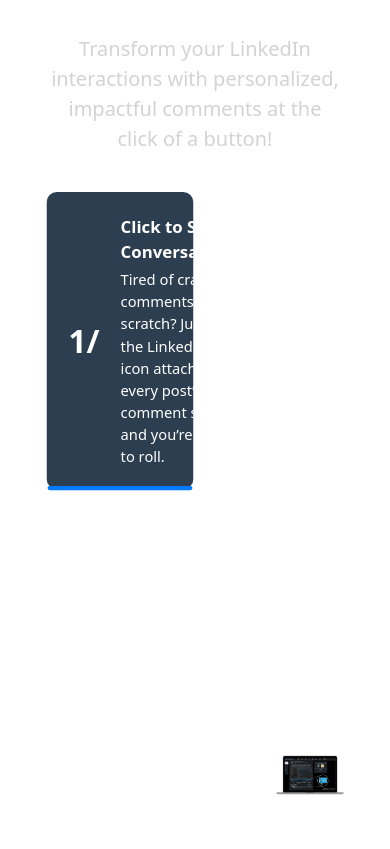
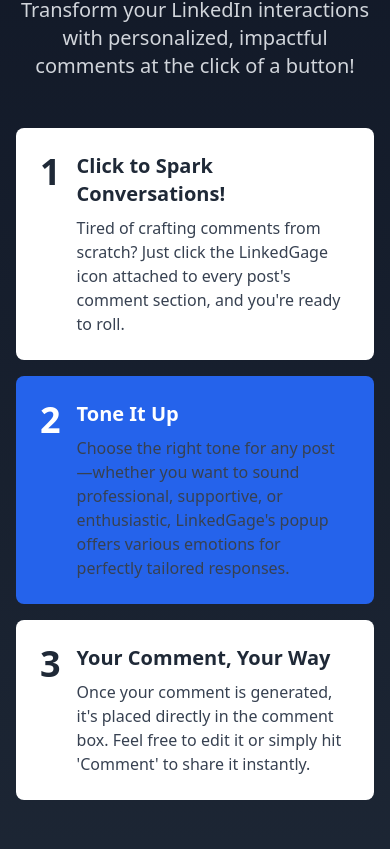
Before and after one commit to jahirulalam42/Landing_Page, a React (Create React App) app: page / in a window 390 px wide. Shown: the part 2175-3024 px from the top of the page. Built offline with nearby package versions, Linux system fonts and the light colour scheme.

Commit message:
Added responsiveness in NewSlider and ReviewCard

```diff
--- a/package.json
+++ b/package.json
@@ -7,8 +7,11 @@
     "@testing-library/react": "^13.4.0",
     "@testing-library/user-event": "^13.5.0",
     "d3": "^7.9.0",
+    "framer-motion": "^11.11.10",
+    "lucide-react": "^0.453.0",
     "react": "^18.3.1",
     "react-dom": "^18.3.1",
+    "react-icons": "^5.3.0",
     "react-router-dom": "^6.27.0",
     "react-scripts": "5.0.1",
     "react-slick": "^0.30.2",
--- /dev/null
+++ b/src/components/home/Button.jsx
@@ -0,0 +1,33 @@
+import React from "react";
+import { FiChevronLeft, FiChevronRight } from "react-icons/fi"; // Import icons
+
+const Button = ({ swiperRef, isBeginning, isEnd }) => {
+  return (
+    <div className="absolute top-1/2 transform -translate-y-1/2 z-20 flex justify-between w-full px-4">
+      <button
+        onClick={() => swiperRef.current.swiper.slidePrev()}
+        className={`flex items-center justify-center h-12 w-12 rounded-full bg-white text-gray-800 shadow-lg transition-all duration-300 ease-in-out hover:bg-gray-300 focus:outline-none focus:ring-2 focus:ring-gray-500 ${
+          isBeginning ? "opacity-50 cursor-not-allowed" : ""
+        }`}
+        disabled={isBeginning}
+        aria-label="Previous slide"
+        style={{ marginLeft: "-32px" }} // Move left button further left
+      >
+        <FiChevronLeft className="h-6 w-6" />
+      </button>
+      <button
+        onClick={() => swiperRef.current.swiper.slideNext()}
+        className={`flex items-center justify-center h-12 w-12 rounded-full bg-white text-gray-800 shadow-lg transition-all duration-300 ease-in-out hover:bg-gray-300 focus:outline-none focus:ring-2 focus:ring-gray-500 ${
+          isEnd ? "opacity-50 cursor-not-allowed" : ""
+        }`}
+        disabled={isEnd}
+        aria-label="Next slide"
+        style={{ marginRight: "6px" }} // Move right button further left
+      >
+        <FiChevronRight className="h-6 w-6" />
+      </button>
+    </div>
+  );
+};
+
+export default Button;
--- a/src/components/home/NewSlider.jsx
+++ b/src/components/home/NewSlider.jsx
@@ -1,156 +1,109 @@
-import React, { useState, useEffect } from 'react';
-
-// Import images as specified
-import img1 from '../../images/1.png';
-import img2 from '../../images/2.png';
-import img3 from '../../images/3.png';
+import React, { useState, useEffect } from "react";
+import img1 from "../../images/1.png";
+import img2 from "../../images/2.png";
+import img3 from "../../images/3.png";
 
 const content = [
-  { title: "Click to Spark Conversations!", description: "Tired of crafting comments from scratch? Just click the LinkedGage icon attached to every post’s comment section, and you’re ready to roll.", img: img1 },
-  { title: "Tone It Up", description: "Choose the right tone for any post—whether you want to sound professional, supportive, or enthusiastic, LinkedGage’s popup offers various emotions for perfectly tailored responses.", img: img2 },
-  { title: "Your Comment, Your Way", description: "Once your comment is generated, it’s placed directly in the comment box. Feel free to edit it or simply hit ‘Comment’ to share it instantly.", img: img3 }
+  {
+    title: "Click to Spark Conversations!",
+    description:
+      "Tired of crafting comments from scratch? Just click the LinkedGage icon attached to every post's comment section, and you're ready to roll.",
+    img: img1,
+  },
+  {
+    title: "Tone It Up",
+    description:
+      "Choose the right tone for any post—whether you want to sound professional, supportive, or enthusiastic, LinkedGage's popup offers various emotions for perfectly tailored responses.",
+    img: img2,
+  },
+  {
+    title: "Your Comment, Your Way",
+    description:
+      "Once your comment is generated, it's placed directly in the comment box. Feel free to edit it or simply hit 'Comment' to share it instantly.",
+    img: img3,
+  },
 ];
 
-function NewSlider() {
-  const [selectedImage, setSelectedImage] = useState(content[0].img);
+export default function NewSlider() {
   const [selectedIndex, setSelectedIndex] = useState(0);
-  const [imageLoaded, setImageLoaded] = useState(false);
+  const [fadeIn, setFadeIn] = useState(true); // Initial fade-in set to true
 
   useEffect(() => {
-    setImageLoaded(false);
-  }, [selectedImage]);
+    const timer = setInterval(() => {
+      setFadeIn(false); // Start fading out
+      setTimeout(() => {
+        setSelectedIndex((prevIndex) => (prevIndex + 1) % content.length);
+        setFadeIn(true); // Start fading in after image has changed
+      }, 300); // Wait for fade-out duration before changing image
+    }, 5000);
+    return () => clearInterval(timer);
+  }, []);
 
-  const handleImageLoad = () => {
-    setImageLoaded(true);
-  };
-
-  const divStyle = (index) => ({
-    padding: '20px 20px',
-    border: '1px solid transparent',
-    borderRadius: '10px',
-    backgroundColor: selectedIndex === index ? '#2c3e50' : 'transparent',
-    color: 'white',
-    cursor: 'pointer',
-    marginBottom: '10px',
-    transition: 'transform 0.3s ease-in-out, background-color 0.3s ease-in-out',
-    transform: selectedIndex === index ? 'scale(1.05)' : 'scale(1)',
-    display: 'flex',
-    alignItems: 'center',
-    position: 'relative',
-    minHeight: '100px',
-  });
-
-  const numberContainerStyle = {
-    fontWeight: 'bold',
-    fontSize: '30px',
-    marginRight: '20px',
-    color: '#ffffff',
-  };
-
-  const lineStyle = {
-    height: '4px',
-    width: '100%',
-    backgroundColor: '#007bff',
-    position: 'absolute',
-    bottom: '-2px',
-    left: '0',
-    borderRadius: '2px',
-  };
-
-  const containerStyle = {
-    display: 'flex',
-    justifyContent: 'center',
-    alignItems: 'center',
-    minHeight: '100vh',
-    padding: '0 50px',
-    flexDirection: 'column', // Align items vertically for the heading and content
-  };
-
-  const columnStyle = {
-    display: 'flex',
-    flexDirection: 'column',
-    width: '50%',
-    marginRight: '80px',
-    padding: '5px',
-  };
-
-  const imageContainerStyle = {
-    width: '50%',
-    display: 'flex',
-    justifyContent: 'center',
-    alignItems: 'center',
-  };
-
-  const imageStyle = {
-    transition: 'opacity 0.5s ease-in-out',
-    opacity: imageLoaded ? 1 : 0,
-    width: '100%',
-    height: 'auto',
-  };
-
-  const headingStyle = {
-    textAlign: 'center',
-    fontSize: '2.5em', // Adjust size to match the design
-    color: '#ffffff',
-    fontWeight: 'bold',
-    marginBottom: '10px',
-  };
-
-  const subheadingStyle = {
-    textAlign: 'center',
-    fontSize: '1.25em',
-    color: '#d3d3d3',
-    marginBottom: '40px',
+  const handleContentChange = (index) => {
+    if (index !== selectedIndex) {
+      setFadeIn(false); // Start fading out
+      setTimeout(() => {
+        setSelectedIndex(index); // Change the image
+        setFadeIn(true); // Start fading in
+      }, 300); // Wait for fade-out duration before fading in new image
+    }
   };
 
   return (
-    <div style={containerStyle}>
-      {/* Heading Section */}
-      <div>
-        <h1 style={headingStyle}>Engage in a Snap: Click, Engage, Done!</h1>
-        <p style={subheadingStyle}>
-          Transform your LinkedIn interactions with personalized, impactful comments at the click of a button!
+    <section className="bg-gradient-to-b from-gray-900 to-gray-800 py-16 px-4">
+      <div className="max-w-7xl mx-auto">
+        <div className="text-center mb-12">
+          <h2 className="text-3xl md:text-4xl font-bold text-white mb-4">
+            Engage in a Snap: Click, Engage, Done!
+          </h2>
+          <p className="text-xl text-gray-300">
+            Transform your LinkedIn interactions with personalized, impactful
+            comments at the click of a button!
           </p>
         </div>
 
-      {/* Content Section */}
-      <div style={{ display: 'flex' }}>
-        <div style={columnStyle}>
+        <div className="flex flex-col lg:flex-row items-center justify-between gap-12">
+          <div className="w-full lg:w-1/2 space-y-4">
             {content.map((item, index) => (
-            <div key={index}
-                 style={divStyle(index)}
-                 onClick={() => {
-                   setSelectedImage(item.img);
-                   setSelectedIndex(index);
-                 }}
+              <div
+                key={index}
+                className={`cursor-pointer transition-all duration-300 p-6 rounded-lg ${
+                  selectedIndex === index
+                    ? "bg-blue-600 text-white"
+                    : "bg-white hover:bg-blue-100"
+                }`}
+                onClick={() => handleContentChange(index)}
+                onKeyDown={(e) =>
+                  e.key === "Enter" && handleContentChange(index)
+                }
+                tabIndex={0}
                 role="button"
-                 tabIndex={0}
-                 onKeyPress={(e) => {
-                   if (e.key === 'Enter') {
-                     setSelectedImage(item.img);
-                     setSelectedIndex(index);
-                   }
-                 }}>
-              {selectedIndex === index && <div style={lineStyle}></div>}
-              <div style={numberContainerStyle}>{`${index + 1}/`}</div>
+                aria-pressed={selectedIndex === index}
+              >
+                <div className="flex items-start gap-4">
+                  <div className="text-4xl font-bold">{index + 1}</div>
                   <div>
-                <div style={{ fontWeight: 'bold', fontSize: '16px', marginBottom: '4px' }}>{item.title}</div>
-                <div style={{ fontSize: '14px' }}>{item.description}</div>
+                    <h3 className="text-xl font-semibold mb-2">{item.title}</h3>
+                    <p className="text-gray-700">{item.description}</p>
+                  </div>
                 </div>
               </div>
             ))}
           </div>
-        <div style={imageContainerStyle}>
+
+          <div className="w-full lg:w-1/2">
+            <div className="relative aspect-video">
               <img
-            src={selectedImage}
+                src={content[selectedIndex].img}
                 alt={content[selectedIndex].title}
-            style={imageStyle}
-            onLoad={handleImageLoad}
+                className={`object-contain w-full h-full transition-opacity duration-500 ${
+                  fadeIn ? "opacity-100" : "opacity-0"
+                }`}
               />
             </div>
           </div>
         </div>
+      </div>
+    </section>
   );
 }
-
-export default NewSlider;
```
Also changed, not shown: src/components/home/ReviewCard.jsx (+32 -71 lines), 1 other file (tests, documents, lock files or other folders). Lines whose indentation alone changed are shown as unchanged.
